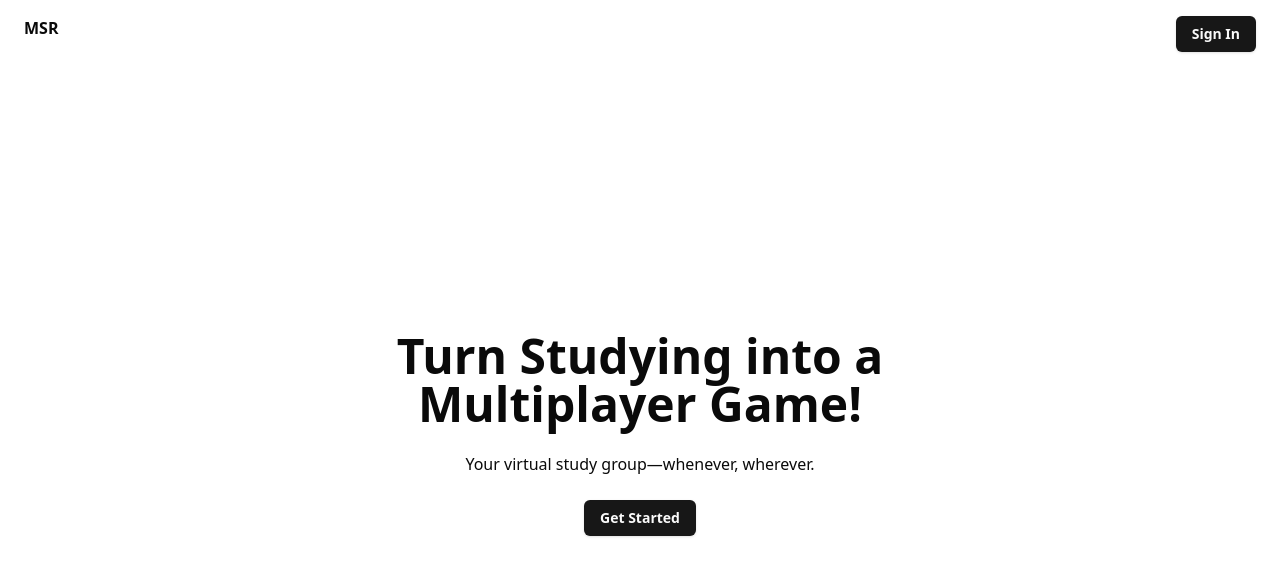
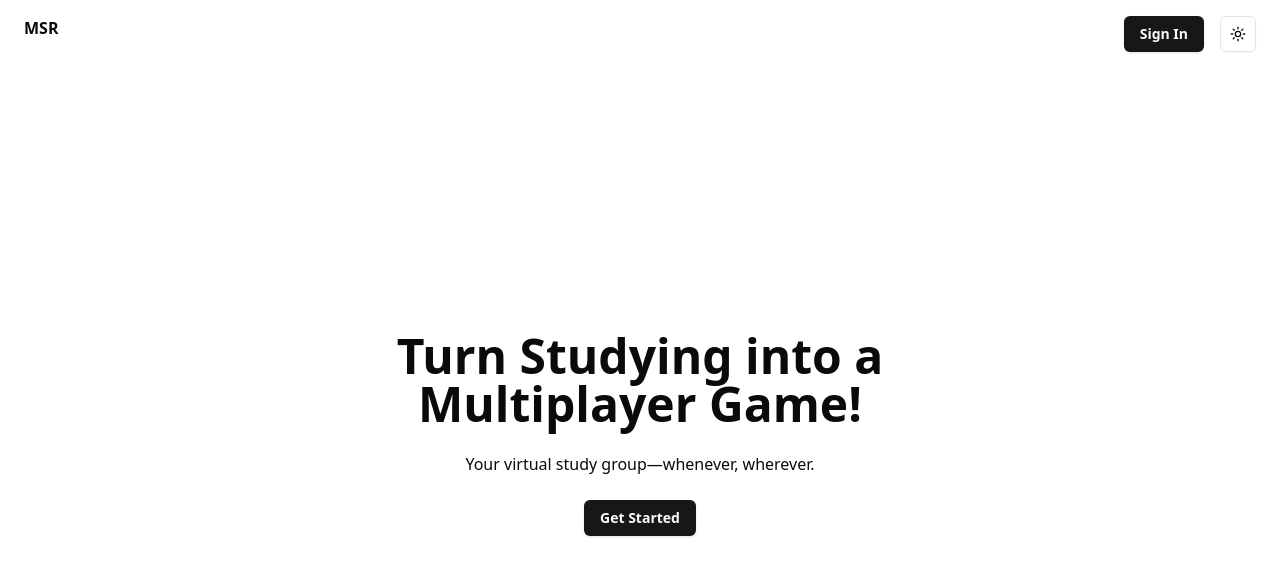
Before and after one commit to ceejmangulabnan/multiplayer-study-room, a Next.js app: page / in a window 1280 px wide. Shown: the top 576 px of the page. Built offline with nearby package versions, Linux system fonts and the light colour scheme; no server answers.

Commit message:
feat: added theme toggles

```diff
--- a/package.json
+++ b/package.json
@@ -21,6 +21,7 @@
     "clsx": "^2.1.1",
     "lucide-react": "^0.501.0",
     "next": "^15.3.1",
+    "next-themes": "^0.4.6",
     "react": "^19.0.0",
     "react-dom": "^19.0.0",
     "react-icons": "^5.5.0",
--- a/src/app/(auth)/login/page.tsx
+++ b/src/app/(auth)/login/page.tsx
@@ -23,7 +23,6 @@
           </div>
         </div>
       </main>
-
     </div>
   )
 }
--- a/src/app/components/Navbar/index.tsx
+++ b/src/app/components/Navbar/index.tsx
@@ -5,6 +5,7 @@
 import { Avatar, AvatarFallback, AvatarImage } from '@/components/ui/avatar'
 import { DropdownMenu, DropdownMenuTrigger, DropdownMenuContent, DropdownMenuItem } from '@/components/ui/dropdown-menu'
 import { LogIn, LogOut, Menu } from 'lucide-react'
+import ThemeToggle from '@/components/ThemeToggle'
 
 const Navbar = async () => {
   const supabase = await createClient()
@@ -17,6 +18,7 @@
         <Link href={'/'} className='font-bold'>MSR</Link>
         {
           user && user.user_metadata ? (
+            <div className='flex items-center gap-4'>
               <DropdownMenu>
                 <DropdownMenuTrigger asChild>
                   <Avatar>
@@ -31,10 +33,15 @@
                   </DropdownMenuItem>
                 </DropdownMenuContent>
               </DropdownMenu>
+              <ThemeToggle />
+            </div>
           ) : (
+            <div className='flex items-center gap-4'>
               <Button className='font-bold'>
                 <Link href={'/login'}>Sign In</Link>
               </Button>
+              <ThemeToggle />
+            </div>
           )
         }
       </div>
@@ -49,15 +56,21 @@
           <DropdownMenuContent>
             {
               user && user.user_metadata ? (
+                <>
                   <DropdownMenuItem className='flex gap-2 py-1 px-2' onClick={signOut}>
                     <LogOut />
                     Sign Out
                   </DropdownMenuItem>
+                  <ThemeToggle dropdownItem={true} />
+                </>
               ) : (
+                <>
                   <DropdownMenuItem className='flex gap-2 py-1 px-2' >
                     <LogIn />
                     Sign In
                   </DropdownMenuItem>
+                  <ThemeToggle dropdownItem={true} />
+                </>
               )
             }
           </DropdownMenuContent>
--- a/src/app/layout.tsx
+++ b/src/app/layout.tsx
@@ -1,7 +1,7 @@
 import type { Metadata } from "next";
 import { Geist, Geist_Mono } from "next/font/google";
 import "./globals.css";
-import Navbar from '@/app/components/Navbar';
+import { ThemeProvider } from '@/providers/theme-provider';
 
 const geistSans = Geist({
   variable: "--font-geist-sans",
@@ -14,8 +14,8 @@
 });
 
 export const metadata: Metadata = {
-  title: "Create Next App",
-  description: "Generated by create next app",
+  title: "Multiplayer Study Room",
+  description: "Your virtual study group—whenever, wherever.",
 };
 
 export default function RootLayout({
@@ -24,11 +24,18 @@
   children: React.ReactNode;
 }>) {
   return (
-    <html lang="en">
+    <html lang="en" suppressHydrationWarning>
       <body
         className={`${geistSans.variable} ${geistMono.variable} antialiased`}
       >
-        {children}
+        <ThemeProvider
+          attribute="class"
+          defaultTheme="system"
+          enableSystem
+          disableTransitionOnChange
+        >
+          {children}
+        </ThemeProvider>
       </body>
     </html>
   );
--- /dev/null
+++ b/src/components/ThemeToggle/index.tsx
@@ -0,0 +1,56 @@
+"use client"
+
+import { Button } from '@/components/ui/button'
+import { DropdownMenuItem } from '@/components/ui/dropdown-menu'
+import { Sun, Moon } from 'lucide-react'
+import { useTheme } from 'next-themes'
+import { useState, useEffect } from 'react'
+
+interface Props {
+  dropdownItem?: boolean
+}
+
+const ThemeToggle = ({ dropdownItem }: Props) => {
+  const { theme, setTheme } = useTheme()
+  const [mounted, setMounted] = useState(false);
+
+  useEffect(() => {
+    setMounted(true);
+  }, []);
+
+  if (!mounted) return null;
+
+  const handleTheme = () => {
+    if (theme === 'light') {
+      setTheme('dark')
+    } else {
+      setTheme('light')
+    }
+  }
+
+  if (dropdownItem) {
+    return (
+      <>
+        <DropdownMenuItem className={`${theme === 'dark' ? 'hidden' : ''}`} onClick={handleTheme}>
+          <Sun />
+          Toggle Dark
+        </DropdownMenuItem>
+
+        <DropdownMenuItem className={`${theme === 'light' ? 'hidden' : ''}`} onClick={handleTheme}>
+          <Moon />
+          Toggle Light
+        </DropdownMenuItem>
+      </>
+    )
+  }
+
+  return (
+    <Button variant="outline" size="icon" onClick={handleTheme}>
+      <Sun className={`${theme === 'dark' ? 'hidden' : ''} h-[1.2rem] w-[1.2rem] rotate-0 scale-100 transition-all dark:-rotate-90 dark:scale-0`} />
+      <Moon className={`${theme === 'light' ? 'hidden' : ''} absolute h-[1.2rem] w-[1.2rem] rotate-90 scale-0 transition-all dark:rotate-0 dark:scale-100`} />
+      <span className="sr-only">Toggle theme</span>
+    </Button>
+  )
+}
+
+export default ThemeToggle
--- /dev/null
+++ b/src/providers/theme-provider.tsx
@@ -0,0 +1,11 @@
+"use client"
+
+import * as React from "react"
+import { ThemeProvider as NextThemesProvider } from "next-themes"
+
+export function ThemeProvider({
+  children,
+  ...props
+}: React.ComponentProps<typeof NextThemesProvider>) {
+  return <NextThemesProvider {...props}>{children}</NextThemesProvider>
+}
```
Also changed, not shown: 1 other file (tests, documents, lock files or other folders). Lines whose indentation alone changed are shown as unchanged.
